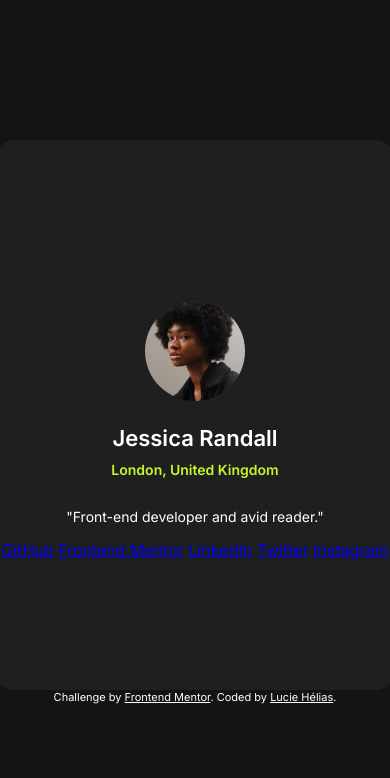
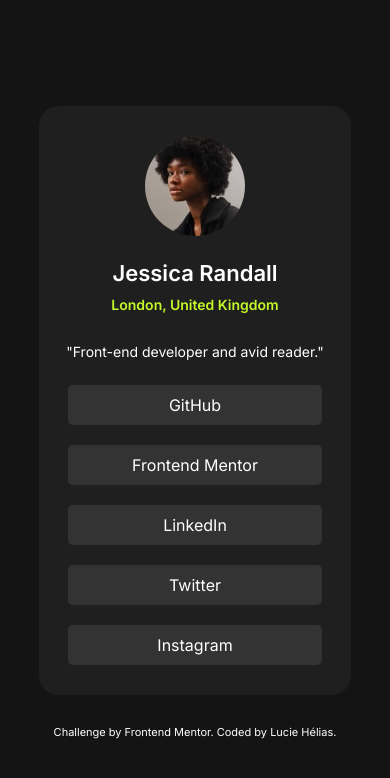
Before and after one commit to luciehelias/Project-socialProfile, a plain HTML site: page index.html in a window 390 px wide. Drawn offline with Linux system fonts and the light colour scheme.

Commit message:
add hover and media queries

```diff
--- a/style.css
+++ b/style.css
@@ -44,8 +44,8 @@ img {
 .profile-card {
   background-color: hsl(0, 0%, 12%);
   width: 400px;
-  height: 550px;
-  padding-bottom: 2s0px;
+  height: 600px;
+  padding-bottom: 20px;
   border-radius: 20px;
   display: flex;
   justify-content: center;
@@ -67,11 +67,46 @@ img {
   margin-bottom: 15px;
 }
 
-.link-box p {
+.link-box {
+  display: flex;
+  flex-direction: column;
+}
+
+.link-box a {
   background-color: hsl(0, 0%, 20%);
   padding: 10px;
   margin: 10px;
   border-radius: 5px;
   text-align: center;
   width: 300px;
+  color: hsl(0, 0%, 100%);
+  font-family: "Inter", sans-serif;
+  font-weight: 400;
+  text-decoration: none;
 }
+
+.link-box a:hover {
+  background-color: hsl(75, 94%, 57%);
+  color: hsl(0, 0%, 8%);
+  font-size: 700;
+}
+
+.attribution {
+  margin-top: 30px;
+}
+
+.attribution a {
+  text-decoration: none;
+}
+
+@media (max-width: 450px) {
+  .profile-card {
+    width: 80%;
+    height: auto;
+  }
+
+  .link-box a {
+    width: 65vw;
+    text-align: center;
+  }
+}
```
